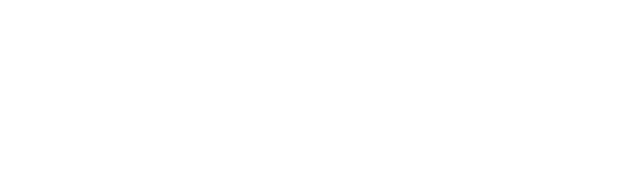
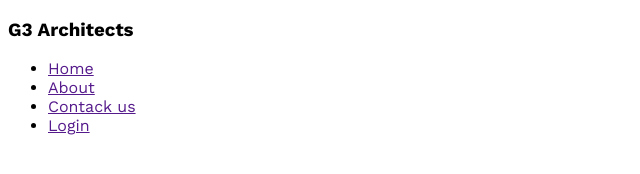
Before and after one commit to Sahruk-alam/G3-architect-website, a plain HTML site: page index.html in a window 1280 px wide. Shown: the whole page, without its empty margins (0-640 px from the left). Drawn offline with nearby package versions, Linux system fonts and the light colour scheme.

Commit message:
add sans font

```diff
--- a/index.html
+++ b/index.html
@@ -6,8 +6,17 @@
     <title>G3 Architect</title>
     <link rel="stylesheet" href="styles/architect.css">
 </head>
-<body>
+<body class="work-sans-font">
     <header>
+        <nav class="navber">
+            <h3 class="brand">G3 Architects</h3>
+            <ul>
+                <li><a href="">Home</a></li>
+                <li><a href="">About</a></li>
+                <li><a href="">Contack us</a></li>
+                <li><a href="">Login</a></li>
+            </ul>
+        </nav>
 
     </header>
     <main>
--- a/styles/architect.css
+++ b/styles/architect.css
@@ -0,0 +1,10 @@
+
+@import url('https://fonts.googleapis.com/css2?family=Work+Sans:ital,wght@0,100..900;1,100..900&display=swap');
+
+
+.work-sans-font {
+  font-family: "Work Sans", sans-serif;
+  font-optical-sizing: auto;
+  font-weight: 400;
+  font-style: normal;
+}
```
